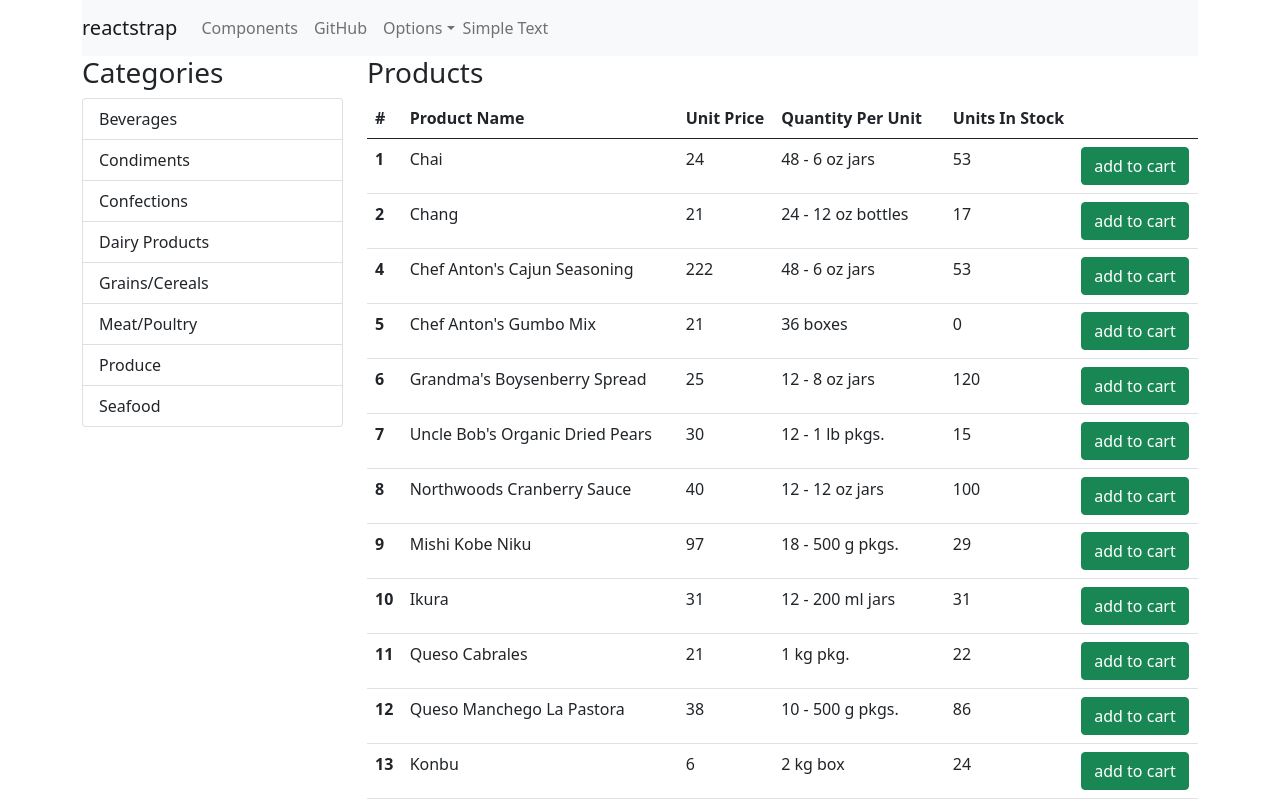
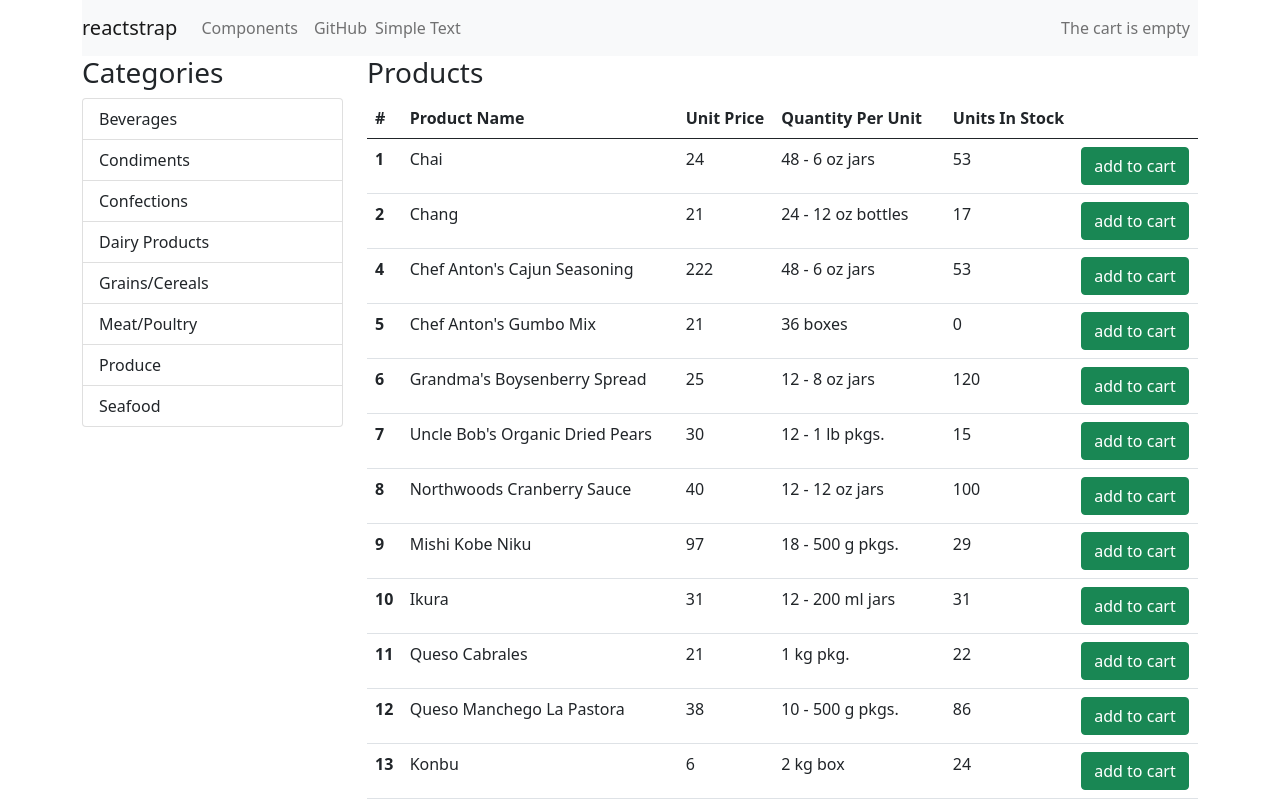
Before and after one commit to IBugraGezer/Cart-App-With-React-Redux, a React (Create React App) app: page / in a window 1280 px wide. Shown: the top 801 px of the page. Built offline with nearby package versions, Linux system fonts and the light colour scheme; data requests are answered from the project's data file.

Commit message:
cart displayed at navbar

```diff
--- /dev/null
+++ b/src/components/cart/CartSummary.js
@@ -0,0 +1,50 @@
+import React, { Component } from "react";
+import { connect } from "react-redux";
+import {
+  UncontrolledDropdown,
+  DropdownToggle,
+  DropdownMenu,
+  DropdownItem,
+  NavItem,
+  NavLink,
+} from "reactstrap";
+
+class CartSummary extends Component {
+  renderEmpty() {
+    return (
+      <NavItem>
+        <NavLink>The cart is empty</NavLink>
+      </NavItem>
+    );
+  }
+
+  renderSummary() {
+    return (
+      <UncontrolledDropdown nav inNavbar>
+        <DropdownToggle nav caret>
+          Cart
+        </DropdownToggle>
+        <DropdownMenu right>
+          {this.props.cart.map((cartItem) => (
+            <DropdownItem key={cartItem.product.id}>
+              ({cartItem.quantity}){cartItem.product.productName}
+            </DropdownItem>
+          ))}
+        </DropdownMenu>
+      </UncontrolledDropdown>
+    );
+  }
+  render() {
+    return (
+      <div>
+        {this.props.cart.length > 0 ? this.renderSummary() : this.renderEmpty()}
+      </div>
+    );
+  }
+}
+function mapStateToProps(state) {
+  return {
+    cart: state.cartReducer,
+  };
+}
+export default connect(mapStateToProps)(CartSummary);
--- a/src/components/navi/Navi.js
+++ b/src/components/navi/Navi.js
@@ -7,12 +7,9 @@ import {
   Nav,
   NavItem,
   NavLink,
-  UncontrolledDropdown,
-  DropdownToggle,
-  DropdownMenu,
-  DropdownItem,
   NavbarText,
 } from "reactstrap";
+import CartSummary from "../cart/CartSummary";
 
 export default class Navi extends Component {
   render() {
@@ -31,20 +28,14 @@ export default class Navi extends Component {
                   GitHub
                 </NavLink>
               </NavItem>
-              <UncontrolledDropdown nav inNavbar>
-                <DropdownToggle nav caret>
-                  Options
-                </DropdownToggle>
-                <DropdownMenu right>
-                  <DropdownItem>Option 1</DropdownItem>
-                  <DropdownItem>Option 2</DropdownItem>
-                  <DropdownItem divider />
-                  <DropdownItem>Reset</DropdownItem>
-                </DropdownMenu>
-              </UncontrolledDropdown>
             </Nav>
             <NavbarText>Simple Text</NavbarText>
           </Collapse>
+          <Nav className="ml-auto" navbar>
+            <NavItem>
+              <CartSummary />
+            </NavItem>
+          </Nav>
         </Navbar>
       </div>
     );
```
